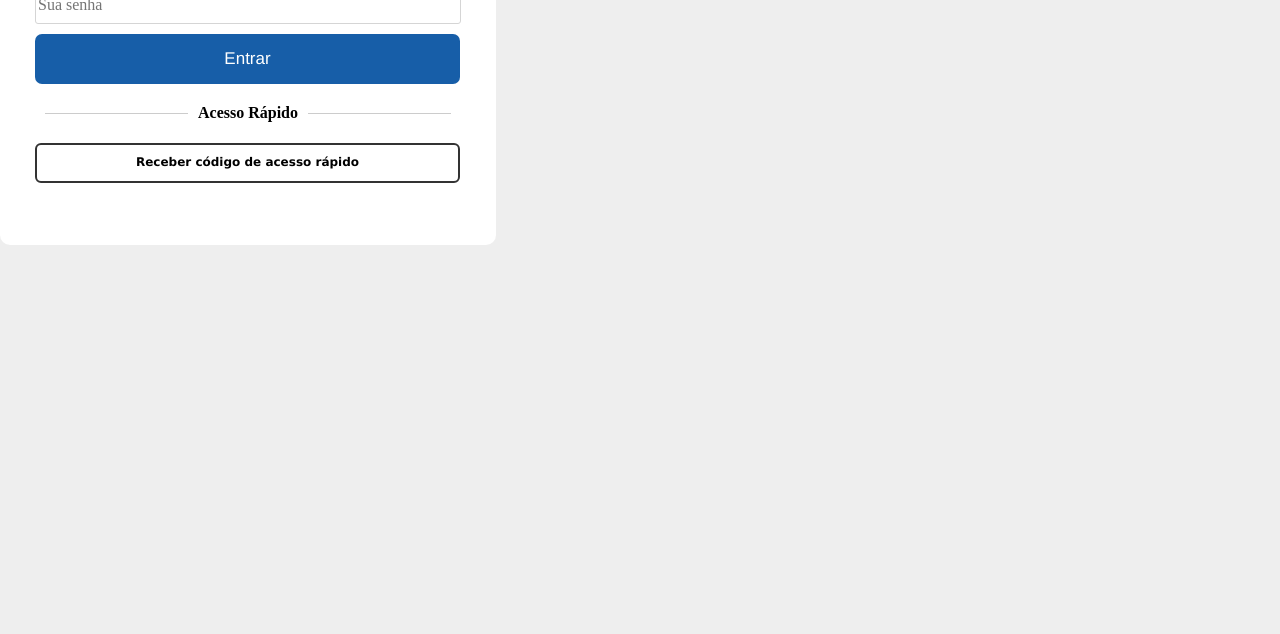
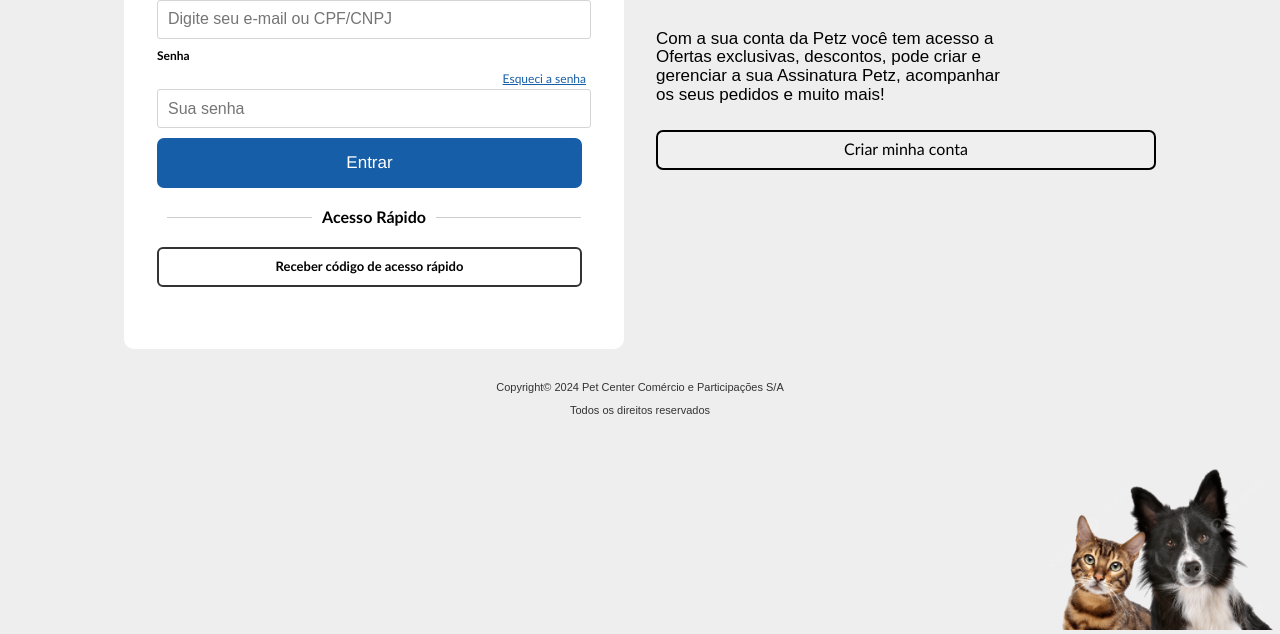
Before and after one commit to ovzm/project_petz, a plain HTML site: page pages/login.html in a window 1280 px wide. Shown: the part 323-957 px from the top of the page. Before the commit the page ends 800 px from the top, so only its background shows below. Drawn offline with nearby package versions, Linux system fonts and the light colour scheme.

Commit message:
Commit Completed Login Page

```diff
--- a/pages/login.html
+++ b/pages/login.html
@@ -30,9 +30,11 @@
 
     <!-- ! SECTION LOGIN -->
     <section>
-        <div class="teste">
-            <h1>Acessar ou criar conta</h1>
-            <div class="box-container">
+        <div class="box-container">
+            <div class="title">
+                <h1>Acessar ou criar conta</h1>
+            </div>
+            <div class="box-cards">
                 <div class="box">
                     <div class="box-login">
                         <div class="box-title">
@@ -64,7 +66,7 @@
                         </div>
                     </div>
                 </div>
-                <div>
+                <div class="text-sign">
                     <h1>Criar uma conta é rápido, fácil e gratuito!</h1>
                     <p>Com a sua conta da Petz você tem acesso
                         a Ofertas exclusivas, descontos, pode criar
@@ -75,9 +77,19 @@
                         <button>Criar minha conta</button>
                     </a>
                 </div>
-            </div
+            </div>
+            <div class="text-rodape">
+                <p>Copyright© 2024 Pet Center Comércio e Participações S/A</p>
+                <p>Todos os direitos reservados</p>
+            </div>
         </div>
     </section>
 
+    <footer>
+        <div class="footer">
+            <img src="../assets/img/dog-rodape.png" alt="">
+        </div>
+    </footer>
+
 </body>
 </html>
--- a/style/login.css
+++ b/style/login.css
@@ -1,5 +1,9 @@
 body{
     background-color: #eee;
+    height: 100%;
+    margin: 0;
+    padding: 0;
+    overflow: hidden;
 }
 
 h1{
@@ -55,8 +59,19 @@ h2{
 /* ! LOGIN */
 
 .box-container{
+    margin: 2rem;
+}
+
+.title{
+    max-width: 1020px;
+    padding: 20px 0;
+    margin: 1rem auto;
+}
+
+.box-cards{
     display: flex;
-    justify-content: space-around;
+    justify-content: center;
+    margin-top: 2rem;
 }
 
 .box{
@@ -66,6 +81,7 @@ h2{
     border-radius: 10px;
     display: flex;
     justify-content: center;
+    margin-right: 1rem;
 }
 
 .box-login{
@@ -87,6 +103,8 @@ h2{
     height: 35px;
     border: 1px solid #d5d5d5;
     border-radius: 3px;
+    padding-left: 10px;
+    font-family: Arial, Helvetica, sans-serif;
 }
 
 .login-password a{
@@ -102,6 +120,8 @@ h2{
     height: 35px;
     border: 1px solid #d5d5d5;
     border-radius: 3px;
+    padding-left: 10px;
+    font-family: Arial, Helvetica, sans-serif;
 }
 
 .login-button button{
@@ -123,6 +143,7 @@ h2{
     font-weight: bold;
     font-size: 16px;
     margin: 20px 0;
+    font-family: 'Trebuchet MS', 'Lucida Sans Unicode', 'Lucida Grande', 'Lucida Sans', Arial, sans-serif;
 }
 
 .acesso-rapido .linha {
@@ -138,8 +159,63 @@ h2{
     border-radius: 6px;
     border: 2px solid #333;
     background-color: white;
-    font-size: 12px;
-    font-family: Verdana, Geneva, Tahoma, sans-serif;
+    font-size: 13px;
+    font-family: 'Trebuchet MS', 'Lucida Sans Unicode', 'Lucida Grande', 'Lucida Sans', Arial, sans-serif;
     font-weight: bold;
     cursor: pointer;
 }
+
+.text-sign{
+    width: 500px;
+    height: 450px;
+    border-radius: 10px;
+    display: flex;
+    flex-direction: column;
+    margin-left: 1rem;
+}
+
+.text-sign h1{
+    max-width: 380px;
+    font-size: 30px;
+    color: #175ea8;
+    margin-bottom: 1.5rem;
+    line-height: 1.5;
+}
+
+.text-sign p{
+    max-width: 350px;
+    font-family: Arial, Helvetica, sans-serif;
+    font-size: 17px;
+    line-height: 1.1;
+}
+
+.text-sign button{
+    width: 500px;
+    height: 40px;
+    border: 2px solid black;
+    border-radius: 7px;
+    margin-top: 0.5rem;
+    font-family: 'Trebuchet MS', 'Lucida Sans Unicode', 'Lucida Grande', 'Lucida Sans', Arial, sans-serif;
+    cursor: pointer;
+}
+
+.text-rodape{
+    width: 100%;
+    margin-top: 2rem;
+    text-align: center;
+    color: #333;
+    font-family: Arial, Helvetica, sans-serif;
+    font-size: 11px;
+}
+
+/* ! FOOTER */
+
+.footer{
+    float: right;
+}
+
+.footer img{
+    width: 250px;
+    padding-top: 14px;
+    margin: 0;
+}
```
Also changed, not shown: assets/img/dog-rodape.png (added).
